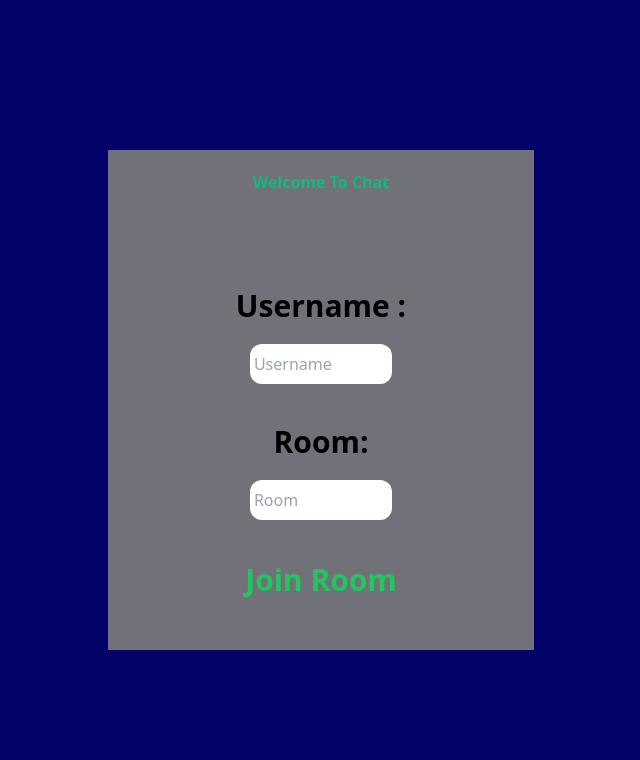
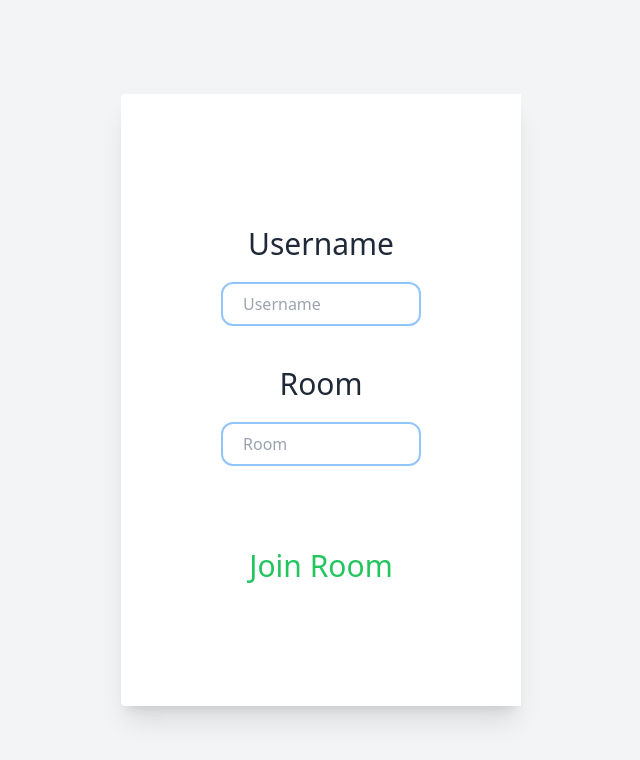
Before and after one commit to ertugrulsertaslan/real-time-chat, a React (Create React App) app in the folder client/: page / in a window 1280 px wide. Shown: the top 760 px of the page, without its empty margins (319-959 px from the left). Built offline with nearby package versions, Linux system fonts and the light colour scheme; no server answers.

Commit message:
add new design with tailwind

```diff
--- a/client/src/Components/Room.jsx
+++ b/client/src/Components/Room.jsx
@@ -12,39 +12,37 @@ const Room = ({
     socket.emit("room", room);
     setChatScreen(true);
   };
-
   return (
-    <div className="flex items-center justify-center h-full">
-      <div className="w-1/3 h-[500px] bg-zinc-500">
-        <div className="text-center mt-5 font-bold text-emerald-500">
-          Welcome To Chat
-        </div>
+    <div className="flex flex-col items-center justify-center w-screen min-h-screen bg-gray-100 text-gray-800 p-10">
+      <div className="w-full sm:w-3/4 md:w-2/3 lg:w-1/2 xl:w-1/3 2xl:w-1/4 h-1/3 bg-white shadow-xl flex flex-col justify-between rounded-l">
+        <div className="w-full h-[600px] overflow-y-auto mt-3">
           <div className="flex flex-col justify-center items-center h-full">
-          <h2 className="font-bold text-3xl">Username :</h2>
+            <h2 className="font-custom text-3xl text-customBlue">Username</h2>
             <input
               value={username}
               onChange={(e) => setUsername(e.target.value)}
-            className="w-1/3 h-10 mt-5 rounded-xl p-1"
+              className="w-1/2 h-10 mt-5 rounded-xl p-5 border-blue-300 focus:border-blue-500 border-2 focus:outline-none"
               placeholder="Username"
               type="text"
             ></input>
-          <h2 className="mt-10 font-bold text-3xl">Room:</h2>
+            <h2 className="mt-10 font-custom text-3xl text-customBlue">Room</h2>
             <input
               value={room}
               onChange={(e) => setRoom(e.target.value)}
-            className=" w-1/3 h-10 mt-5 rounded-xl p-1"
+              className=" w-1/2 h-10 mt-5 rounded-xl p-5 border-blue-300 focus:border-blue-500 border-2 focus:outline-none"
               placeholder="Room"
               type="text"
             ></input>
             <button
               onClick={handleClick}
-            className="mt-10 font-bold h-10 text-3xl text-green-500 cursor-pointer rounded-xl name"
+              className="mt-20 h-10 text-3xl text-green-500 cursor-pointer rounded-xl name font-custom"
             >
               Join Room
             </button>
           </div>
         </div>
       </div>
+    </div>
   );
 };
 export default Room;
```
Lines whose indentation alone changed are shown as unchanged.
